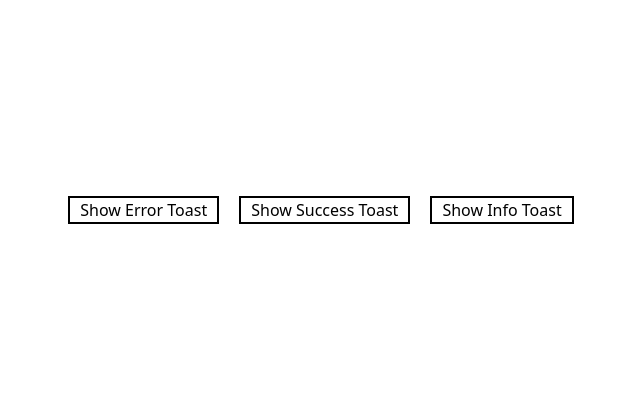
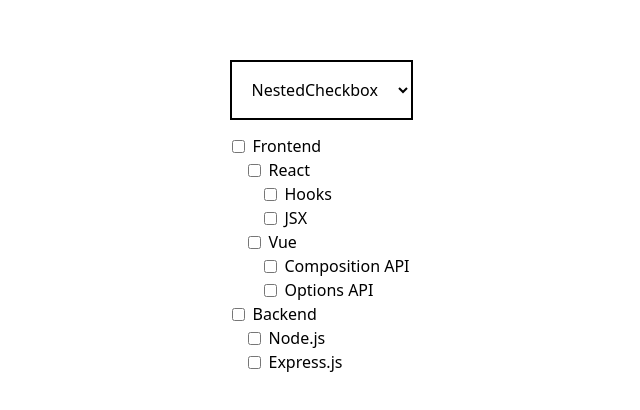
Before and after one commit to GoreSawata27/notes, a React (Vite) app: page / in a window 1280 px wide. Shown: the part 190-600 px from the top of the page, without its empty margins (319-959 px from the left). Built offline with nearby package versions, Linux system fonts and the light colour scheme.

Commit message:
Showing all questions through select box

```diff
--- a/src/MachineCoding/MachineCoding.tsx
+++ b/src/MachineCoding/MachineCoding.tsx
@@ -1,40 +1,60 @@
-// import PhoneBook from "./PhoneBook/PhoneBook";
-// import { MOCK_COUNTRY_OPTIONS } from "./PhoneBook/Constents";
-// import TodoList from "./TodoList/TodoList";
+import PhoneBook from "./PhoneBook/PhoneBook";
+import { MOCK_COUNTRY_OPTIONS } from "./PhoneBook/Constents";
+import TodoList from "./TodoList/TodoList";
 
-// import Carousel from "./Carousel/Carousel";
-// import { images } from "./Carousel/Data";
+import Carousel from "./Carousel/Carousel";
+import { images } from "./Carousel/Data";
 
-// import { tabs } from "./Tab/Data";
-// import Tab from "./Tab/Tab";
+import { tabs } from "./Tab/Data";
+import Tab from "./Tab/Tab";
 
-// import { categories } from "./NestedCheckbox/Data";
-// import NestedCheckbox from "./NestedCheckbox/NestedCheckbox";
+import { categories } from "./NestedCheckbox/Data";
+import NestedCheckbox from "./NestedCheckbox/NestedCheckbox";
 
 import ShowToast from "./Toaster/ShowToast";
 import { useToastContext } from "./Toaster/ToasterContext";
 import { useToast } from "./Toaster/useToast";
+import { useState } from "react";
 
 export default function MachineCoding() {
+  const [questions, setQuestions] = useState("NestedCheckbox");
   const { toasts } = useToastContext();
   const { showToast } = useToast();
+
+  const options = ["PhoneBook", "TodoList", "NestedCheckbox", "Carousel", "Tab", "ShowToast"];
+
   return (
     <>
-      {/* <PhoneBook options={MOCK_COUNTRY_OPTIONS} /> */}
-      {/* <TodoList /> */}
-      {/* <NestedCheckbox categories={categories} /> */}
-      {/* <Carousel images={images} /> */}
-      {/* <Tab tabs={tabs} /> */}
+      <select
+        value={questions}
+        onChange={(e) => setQuestions(e.target.value)}
+        name="Machine-coding-questions"
+        className=" block m-4 p-4 outline-2 "
+      >
+        {options.map((que) => (
+          <option id={que} value={que}>
+            {que}
+          </option>
+        ))}
+      </select>
 
-      {/* Toaster */}
+      {questions === "PhoneBook" && <PhoneBook options={MOCK_COUNTRY_OPTIONS} />}
+      {questions === "TodoList" && <TodoList />}
+      {questions === "NestedCheckbox" && <NestedCheckbox categories={categories} />}
+      {questions === "Carousel" && <Carousel images={images} />}
+      {questions === "Tab" && <Tab tabs={tabs} />}
+      {questions === "ShowToast" && (
+        <>
+          Toaster
           <button onClick={() => showToast({ type: "error", message: "Something went wrong!" })}>
             Show Error Toast
           </button>
-      <button onClick={() => showToast({ type: "success", message: "All good!" })}>Show Success Toast</button>
+          <button onClick={() => showToast({ type: "success", message: "All good!" })}>
+            Show Success Toast
+          </button>
           <button onClick={() => showToast({ type: "info", message: "Fill all details" })}>
             Show Info Toast
           </button>
-
           {/* Toast Container */}
           <div className="fixed top-4 right-4 z-50 w-80">
             {toasts.map((toast) => (
@@ -42,5 +62,7 @@
             ))}
           </div>
         </>
+      )}
+    </>
   );
 }
```
Lines whose indentation alone changed are shown as unchanged.
